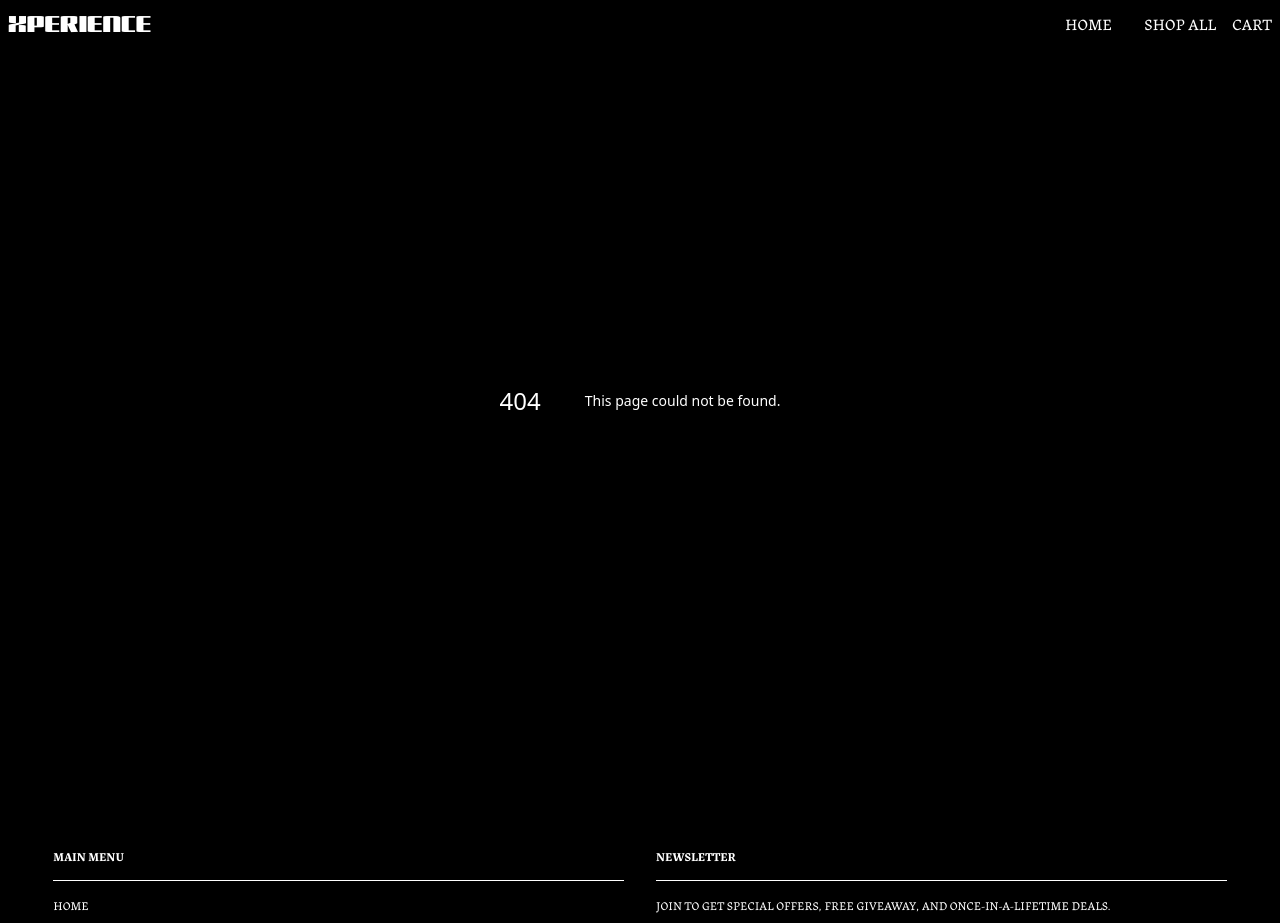
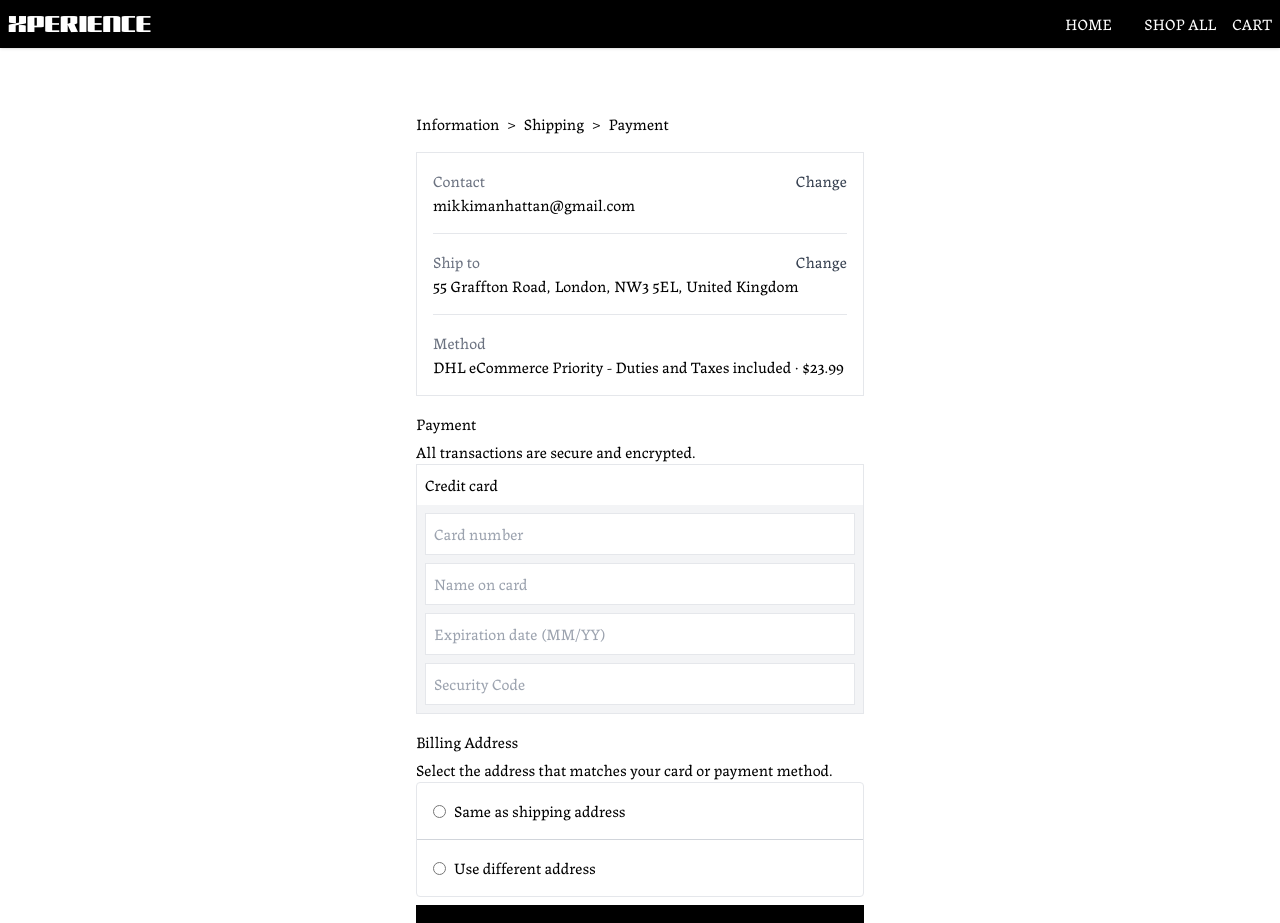
Before and after one commit to manhattan1984/xp-shop, a Next.js app: page /checkout/payment in a window 1280 px wide. Before the commit this address had no page. Shown: the top 923 px of the page. Built offline with nearby package versions, Linux system fonts and the light colour scheme.

Commit message:
static stuffs

```diff
--- a/app/checkout/Checkout.jsx
+++ b/app/checkout/Checkout.jsx
@@ -5,8 +5,7 @@ import React from "react";
 const Checkout = () => {
   const router = useRouter();
   return (
-    <div className="h-full mt-8 bg-white text-black py-8 flex items-center">
-      <div className="w-4/5 mx-auto max-w-md">
+    <>
       <p className="mb-2 text-2xl">Contact Information</p>
       <input
         placeholder="Email"
@@ -88,7 +87,10 @@ const Checkout = () => {
         className="w-full border p-2 mt-2"
       />
 
-        <button className="w-full p-2 bg-black text-white mt-4">
+      <button
+        onClick={() => router.push("/checkout/shipping")}
+        className="w-full p-2 bg-black text-white mt-4"
+      >
         Continue to shipping
       </button>
 
@@ -98,8 +100,7 @@ const Checkout = () => {
       >
         {"<"} Return to shopping
       </button>
-      </div>
-    </div>
+    </>
   );
 };
 
--- /dev/null
+++ b/app/checkout/complete/page.tsx
@@ -0,0 +1,7 @@
+import React from "react";
+
+const page = () => {
+  return <div>Transaction Completed</div>;
+};
+
+export default page;
--- /dev/null
+++ b/app/checkout/layout.jsx
@@ -0,0 +1,29 @@
+import Link from "next/link";
+import React from "react";
+
+const Layout = ({ children }) => {
+  return (
+    <div className="h-full mt-8 bg-white text-black py-8 flex items-center">
+      <div className="w-4/5 mx-auto max-w-md">
+        <nav className="mt-12 text-black mb-4">
+          <ul className="flex gap-2 ">
+            <li>
+              <Link href="/checkout">Information</Link>
+            </li>
+            <p>{">"}</p>
+            <li>
+              <Link href="/checkout/shipping">Shipping</Link>
+            </li>
+            <p>{">"}</p>
+            <li>
+              <Link href="/checkout/payment">Payment</Link>
+            </li>
+          </ul>
+        </nav>
+        {children}
+      </div>
+    </div>
+  );
+};
+
+export default Layout;
--- /dev/null
+++ b/app/checkout/loading.jsx
@@ -0,0 +1,9 @@
+import React from 'react'
+
+const loading = () => {
+  return (
+    <div>loading...</div>
+  )
+}
+
+export default loading
--- /dev/null
+++ b/app/checkout/payment/page.jsx
@@ -0,0 +1,86 @@
+"use client";
+import { useRouter } from "next/navigation";
+import React from "react";
+
+const page = () => {
+  const router = useRouter();
+  return (
+    <>
+      <div className="border p-4">
+        <div className="">
+          <div className="flex justify-between">
+            <p className="text-gray-500">Contact</p>
+            <button className="text-gray-700">Change</button>
+          </div>
+          <p>mikkimanhattan@gmail.com</p>
+        </div>
+        <div className="h-[1px] bg-gray-200 my-4"></div>
+        <div className="">
+          <div className="flex justify-between">
+            <p className="text-gray-500">Ship to</p>
+            <button className="text-gray-700">Change</button>
+          </div>
+          <p>55 Graffton Road, London, NW3 5EL, United Kingdom</p>
+        </div>
+        <div className="h-[1px] bg-gray-200 my-4"></div>
+        <div className="">
+          <div className="flex justify-between">
+            <p className="text-gray-500">Method</p>
+          </div>
+          <p>DHL eCommerce Priority - Duties and Taxes included · $23.99</p>
+        </div>
+      </div>
+      <p className="mt-4 mb-1">Payment</p>
+      <p>All transactions are secure and encrypted.</p>
+      <div className="border ">
+        <p className="p-2">Credit card</p>
+        <div className="bg-gray-100 p-2 w-full flex flex-col gap-2">
+          <input
+            placeholder="Card number"
+            type="text"
+            className="w-full p-2 border"
+          />
+          <input
+            placeholder="Name on card"
+            type="text"
+            className="w-full p-2 border"
+          />
+          <input
+            placeholder="Expiration date (MM/YY)"
+            type="text"
+            className="w-full p-2 border"
+          />
+          <input
+            placeholder="Security Code"
+            type="text"
+            className="w-full p-2 border"
+          />
+        </div>
+      </div>
+      <p className="mt-4 mb-1">Billing Address</p>
+      <p>Select the address that matches your card or payment method.</p>
+      <fieldset className="border rounded">
+        <div className="flex p-4 items-center">
+          <input type="radio" value="shipping" name="" id="shipping" />
+          <p className="ml-2">Same as shipping address</p>
+        </div>
+        <div className="h-[1px] bg-gray-300"></div>
+        <div className="flex p-4 items-center">
+          <input type="radio" value="different" name="" id="different" />
+          <p className="ml-2">Use different address</p>
+        </div>
+      </fieldset>
+      <button
+        onClick={() => router.push("/checkout/complete")}
+        className="bg-black text-white p-4 w-full mt-2"
+      >
+        Pay Now
+      </button>
+      <button onClick={() => router.push("/checkout/shipping")} className="p-4 w-full">
+        {"< Return to shipping"}
+      </button>
+    </>
+  );
+};
+
+export default page;
--- /dev/null
+++ b/app/checkout/shipping/page.jsx
@@ -0,0 +1,66 @@
+"use client";
+import { useRouter } from "next/navigation";
+import React from "react";
+
+const page = () => {
+  const router = useRouter();
+
+  return (
+    <>
+      <div className="border p-4">
+        <div className="">
+          <div className="flex justify-between">
+            <p className="text-gray-500">Contact</p>
+            <button className="text-gray-700">Change</button>
+          </div>
+          <p>mikkimanhattan@gmail.com</p>
+        </div>
+        <div className="h-[1px] bg-gray-200 my-4"></div>
+        <div className="">
+          <div className="flex justify-between">
+            <p className="text-gray-500">Ship to</p>
+            <button className="text-gray-700">Change</button>
+          </div>
+          <p>55 Graffton Road, London, NW3 5EL, United Kingdom</p>
+        </div>
+      </div>
+
+      <div className="">
+        <p className="text-xl mt-8 mb-1">Shipping method</p>
+        <p>
+          The transit time estimates displayed below for USPS are for time
+          in-transit with the carrier. This does not include the 48 hour
+          processing time at our facility during regular business hours, nor
+          does it account unforeseen issues with transit, such as severe
+          weather, etc.
+        </p>
+
+        <div className="border p-4 mt-4">
+          <div className="flex justify-between">
+            <p>DHL eCommerce Priority - Duties and Taxes included</p>
+            <p>$16.59</p>
+          </div>
+          <p className="text-sm text-gray-500">
+            Total includes taxes and duties
+          </p>
+        </div>
+
+        <button
+          onClick={() => router.push("/checkout/payment")}
+          className="w-full bg-black text-white p-4 rounded mt-4"
+        >
+          Continue To Payment
+        </button>
+        <button
+          onClick={() => router.push("/checkout")}
+          className="w-full text-current p-4"
+        >
+          {" "}
+          {"<"} Return to information
+        </button>
+      </div>
+    </>
+  );
+};
+
+export default page;
--- a/tsconfig.json
+++ b/tsconfig.json
@@ -24,6 +24,6 @@
       "@/*": ["./*"]
     }
   },
-  "include": ["next-env.d.ts", "**/*.ts", "**/*.tsx", ".next/types/**/*.ts", "app/products/[id]/ProductDetail.jsx", "app/products/[id]/page.jsx"],
+  "include": ["next-env.d.ts", "**/*.ts", "**/*.tsx", ".next/types/**/*.ts", "app/products/[id]/ProductDetail.jsx", "app/products/[id]/page.jsx", "app/checkout/layout.jsx"],
   "exclude": ["node_modules"]
 }
```
Lines whose indentation alone changed are shown as unchanged.
